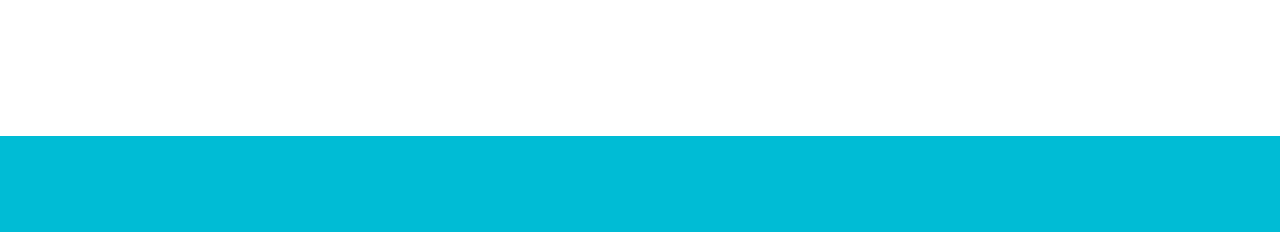
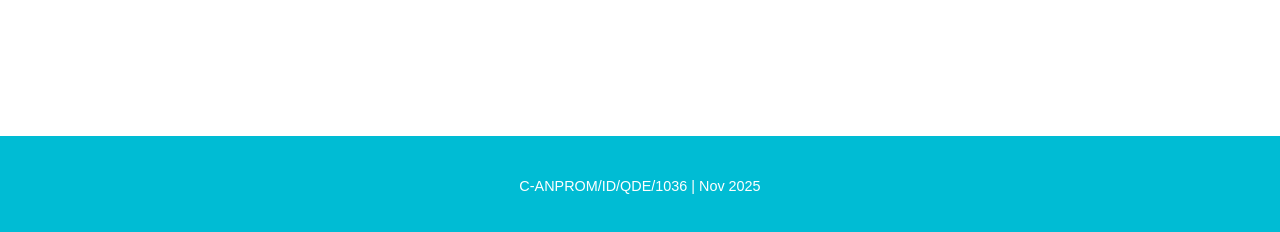
Before and after one commit to dwisusanto007/siap, a plain HTML site: page index.html in a window 1280 px wide. Shown: the part 4109-4341 px from the top of the page. Drawn offline with Linux system fonts and the light colour scheme.

Commit message:
Update footer space styling and content for improved visibility

```diff
--- a/index.html
+++ b/index.html
@@ -313,7 +313,7 @@
             </div>
         </div>
     </footer>
-    <div class="footer-space" style="height: 100px; background-color: #00BCD4;"></div>
+    <div class="footer-space">C-ANPROM/ID/QDE/1036 | Nov 2025</div>
 
     <script>
         function scrollToSection(sectionId) {
--- a/main.css
+++ b/main.css
@@ -413,6 +413,16 @@
             margin: 20px 0;
         }
 
+        .footer-space {
+            height: 100px;
+            background-color: #00BCD4;
+            color: white;
+            display: flex;
+            justify-content: center;
+            align-items: center;
+            font-size: 0.9em;
+        }
+
         /* Footnote */
         .footnote {
             font-size: 0.8em;
```
